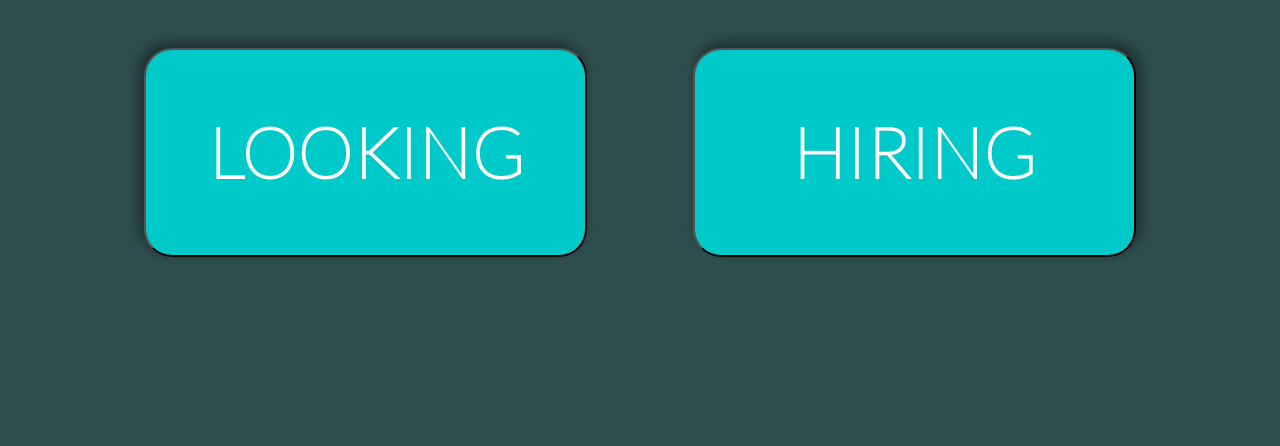
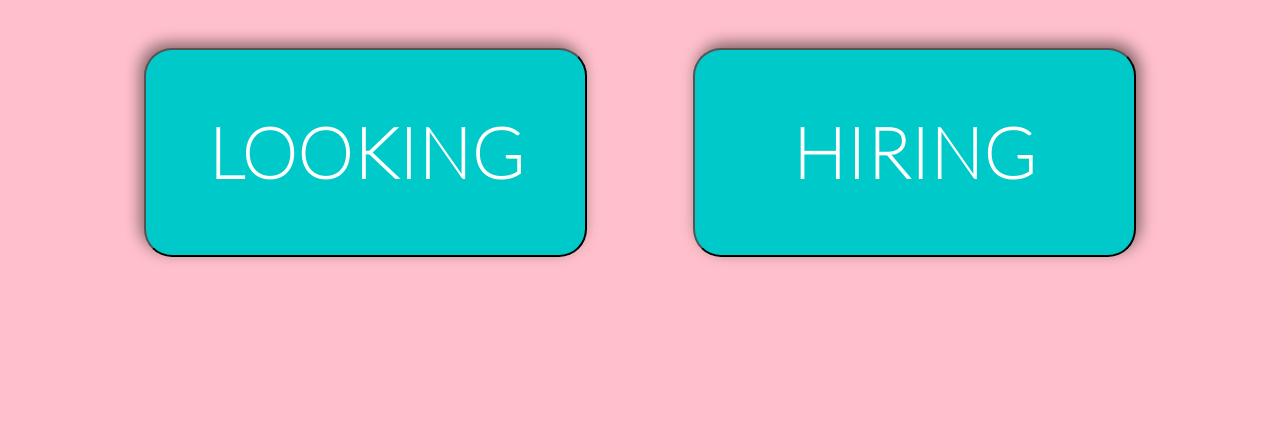
Before and after one commit to zarim/JobPostingProject, a plain HTML site: page index.html in a window 1280 px wide. Shown: the part 354-800 px from the top of the page. Drawn offline with Linux system fonts and the light colour scheme.

Commit message:
changed background color in index.css

```diff
--- a/index.css
+++ b/index.css
@@ -1,5 +1,6 @@
 html {
-    background-color: darkslategray;
+    /*background-color: darkslategray;*/
+    background-color: pink;
 }
 
 #menu-item {
```
